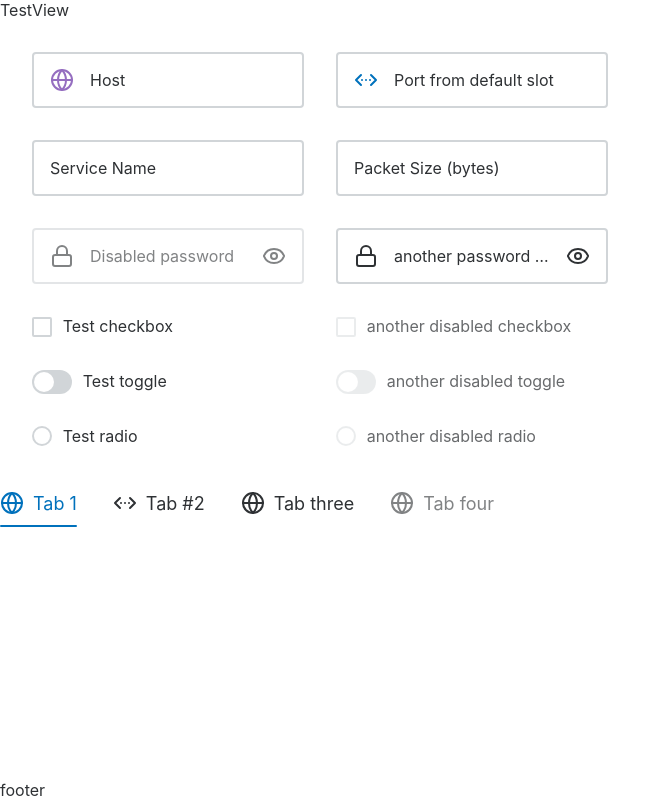
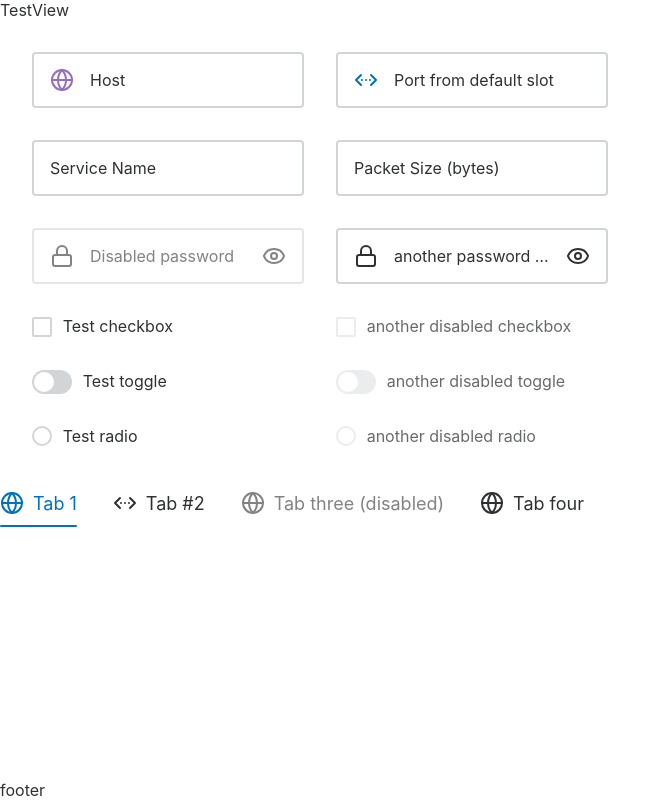
Before and after one commit to OMilchynskyiMT/ui2, a Vue app: page / in a window 1280 px wide. Shown: the whole page, without its empty margins (0-671 px from the left). Built offline with nearby package versions, Linux system fonts and the light colour scheme.

Commit message:
drop padding-inline transition on input label

```diff
--- a/src/components/form/FormInput.vue
+++ b/src/components/form/FormInput.vue
@@ -126,8 +126,7 @@ onBeforeUnmount(() => {
       transition:
         transform var(--duration-lg),
         color var(--duration-md),
-        padding-inline var(--duration-md),
-        background-color var(--duration-xs) var(--duration-sm),
+        background-color var(--duration-sm),
         font-size var(--duration-md);
       transition-timing-function: var(--bezier-magnetic);
     }
--- a/src/views/TestView.vue
+++ b/src/views/TestView.vue
@@ -69,8 +69,8 @@ import { useNotify } from '@/features/notifications'
 const tabs = [
   { icon: GlobeIcon, label: 'Tab 1' },
   { icon: ChevronsLeftRightEllipsisIcon, label: 'Tab #2' },
-  { icon: GlobeIcon, label: 'Tab three' },
-  { icon: GlobeIcon, label: 'Tab four', disabled: true },
+  { icon: GlobeIcon, label: 'Tab three (disabled)', disabled: true },
+  { icon: GlobeIcon, label: 'Tab four' },
 ]
 const activeTab = ref('Tab 1')
 
```
